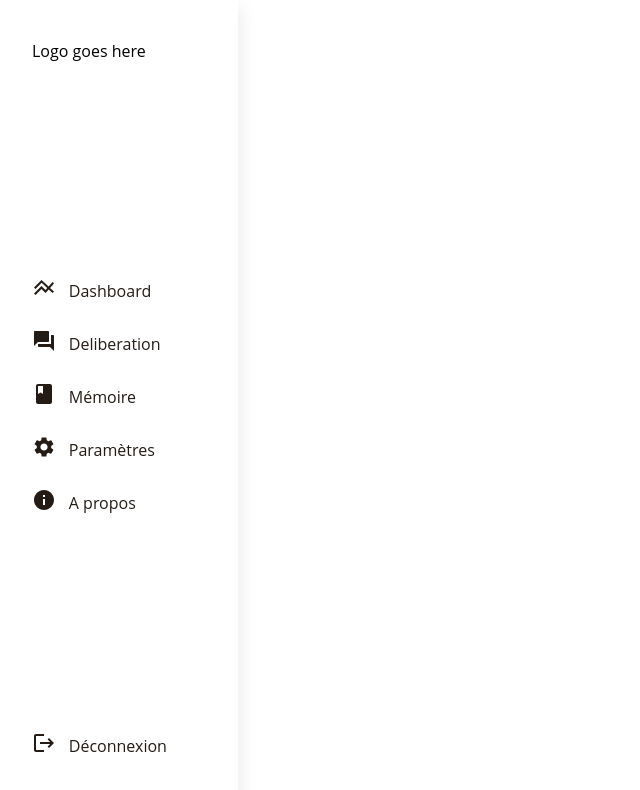
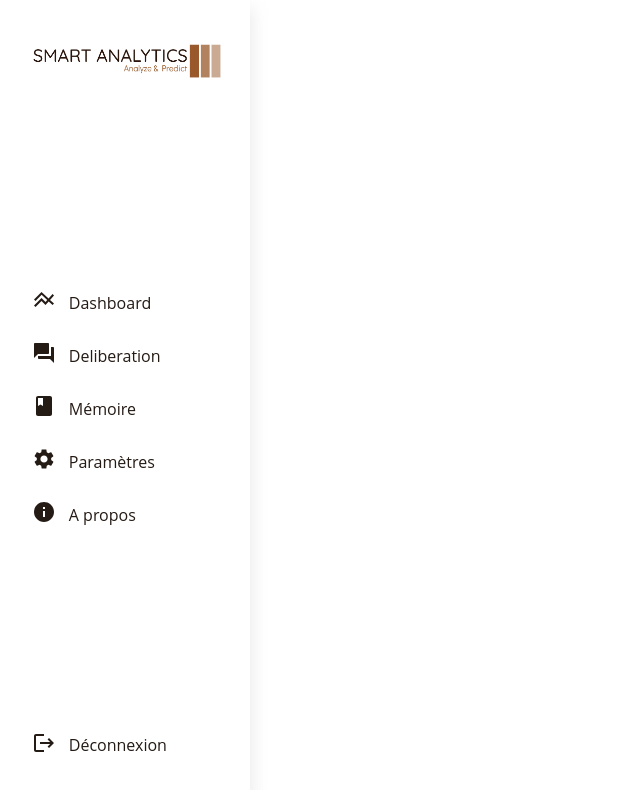
Before and after one commit to kevin8283/front-v1-espa, a React (Create React App) app: page / in a window 1280 px wide. Shown: the top 790 px of the page, without its empty margins (0-640 px from the left). Built offline with nearby package versions, Linux system fonts and the light colour scheme.

Commit message:
add logo

```diff
--- a/src/components/Navbar/Navbar.css
+++ b/src/components/Navbar/Navbar.css
@@ -27,9 +27,15 @@
     margin-left: 1vw;
 }
 
-.logo {
+.logo-container {
+    margin-right: 2vw;
     margin-bottom: auto;
     margin-top: 5vh;
+}
+
+.logo {
+    width: 15vw;
+    height: auto;
 }
 
 .logout {
--- a/src/components/Navbar/Navbar.js
+++ b/src/components/Navbar/Navbar.js
@@ -2,14 +2,15 @@ import React from 'react'
 import './Navbar.css'
 import { NavLink } from "react-router-dom"
 import { LineAxis, Settings, Book, QuestionAnswer, Info, Logout } from "@mui/icons-material"
+import Logo from "../../assets/smart-analytics-logo2.png"
 
 export default function Navbar() {
   return (
     <div className="navbar">
       <ul className="nav-links">
 
-        <li className="nav-link logo">
-          <span className="logo">Logo goes here</span>
+        <li className="nav-link logo-container">
+          <span><img src={Logo} className="logo"/></span>
         </li>
 
         <li className="nav-link">
--- a/src/views/Deliberation/Deliberation.css
+++ b/src/views/Deliberation/Deliberation.css
@@ -42,5 +42,5 @@
 }
 
 .active {
-    color: #d61455cb;
+    color: #d67b14cb;
 }
--- a/src/views/DeliberationAnalytics/DeliberationAnalytics.js
+++ b/src/views/DeliberationAnalytics/DeliberationAnalytics.js
@@ -25,7 +25,7 @@ export default function DeliberationAnalytics() {
         .catch(e => {
             throw e
         })
-  })
+  }, [])
 
   return (
     <div className="deliberation-analytics">
```
Also changed, not shown: src/assets/smart-analytics-logo.png (added), src/assets/smart-analytics-logo2.png (added).
